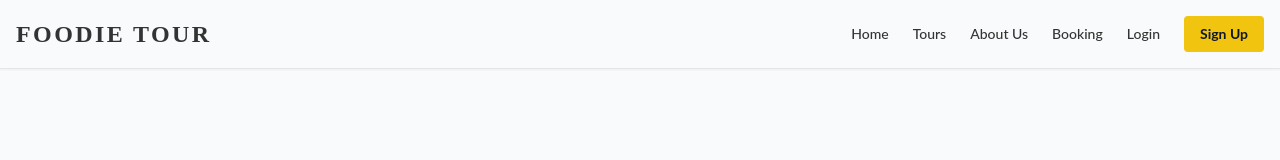
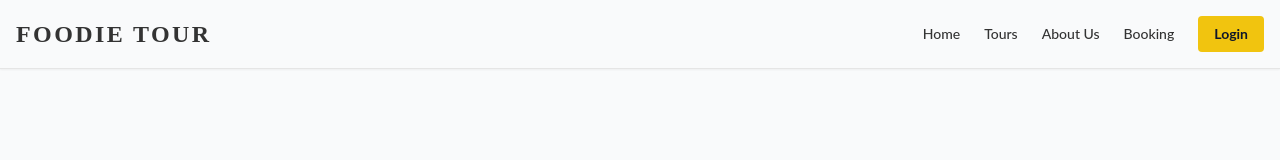
Before and after one commit to foodie-tour-booking-system/Front-End, a React (Vite) app: page / in a window 1280 px wide. Shown: the top 160 px of the page. Built offline with nearby package versions, Linux system fonts and the light colour scheme; no server answers.

Commit message:
remote sign up button

```diff
--- a/src/components/blocks/Navbar.tsx
+++ b/src/components/blocks/Navbar.tsx
@@ -87,15 +87,9 @@ export function Navbar() {
             <>
               <Link
                 to="/login"
-                className="text-sm font-medium text-foreground hover:text-primary transition-colors"
+                className="text-sm font-bold bg-[#f1c40f] hover:bg-[#d4ac0d] text-slate-900 px-4 py-2 rounded-lg transition-colors inline-block"
               >
                 Login
-              </Link>
-              <Link
-                to="/register"
-                className="text-sm font-bold bg-[#f1c40f] hover:bg-[#d4ac0d] text-slate-900 px-4 py-2 rounded-lg transition-colors inline-block"
-              >
-                Sign Up
               </Link>
             </>
           ) : (
```
